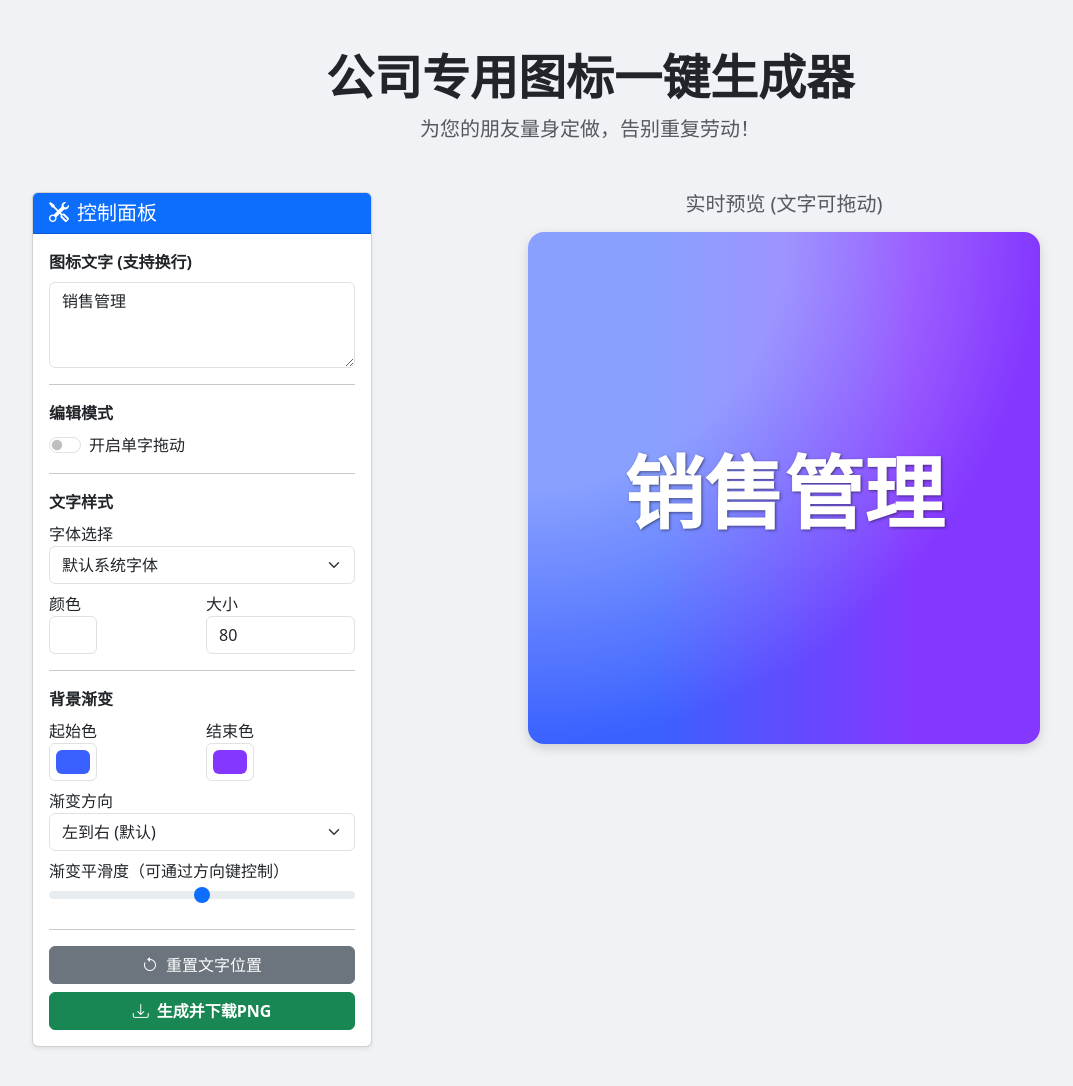
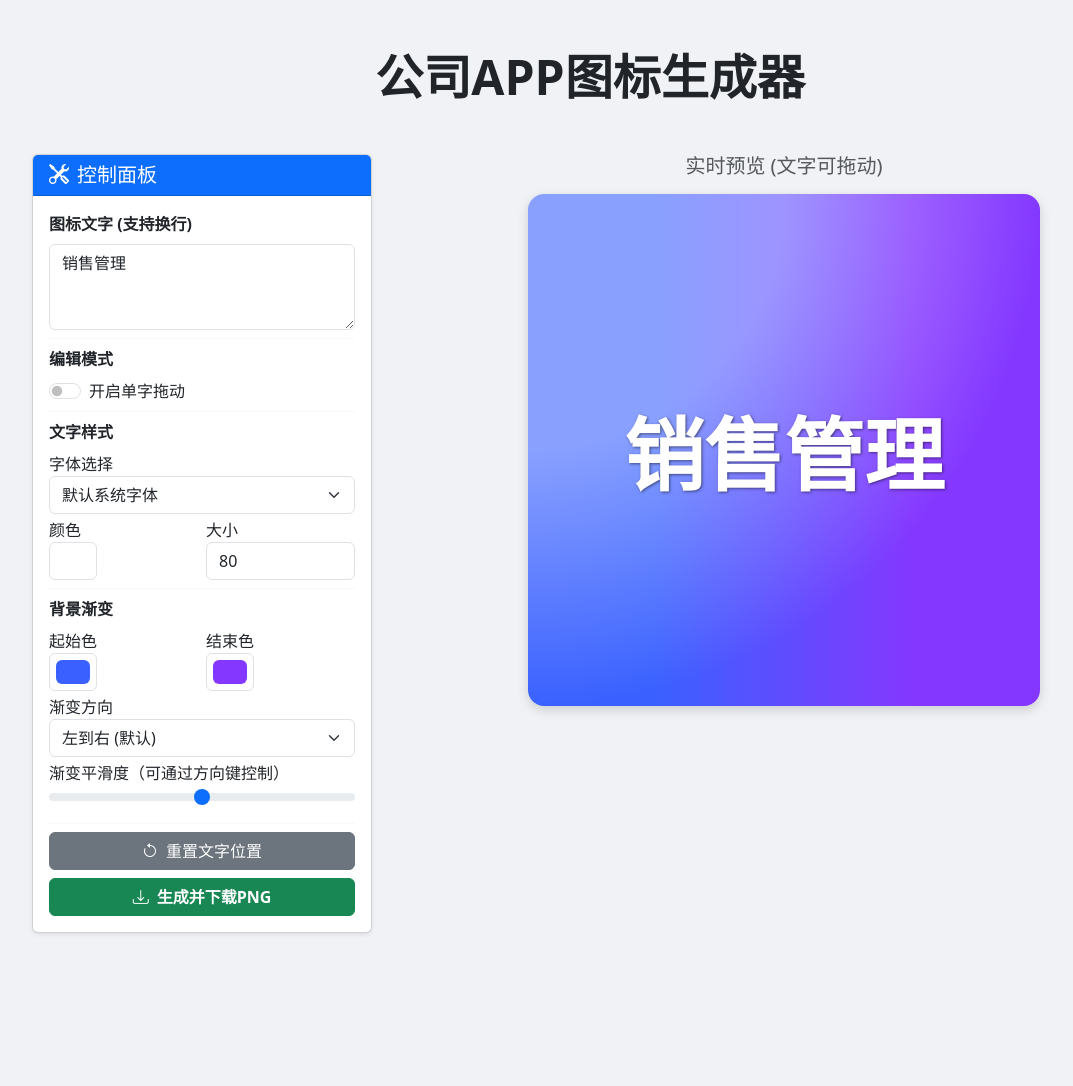
Before and after one commit to ADguyCN990/generage-app-icons, a plain HTML site: page index.html in a window 1280 px wide. Shown: the whole page, without its empty margins (50-1123 px from the left). After the commit the page ends 981 px from the top, so only its background shows below. Drawn offline with nearby package versions, Linux system fonts and the light colour scheme; a web font is replaced by a local one.

Commit message:
feat:美化控制台

```diff
--- a/index.html
+++ b/index.html
@@ -3,7 +3,7 @@
 <head>
     <meta charset="UTF-8">
     <meta name="viewport" content="width=device-width, initial-scale=1.0">
-    <title>公司专用图标一键生成器</title>
+    <title>公司APP图标生成器</title>
     <link href="https://cdn.jsdelivr.net/npm/bootstrap@5.3.3/dist/css/bootstrap.min.css" rel="stylesheet">
     <link rel="stylesheet" href="https://cdn.jsdelivr.net/npm/bootstrap-icons@1.11.3/font/bootstrap-icons.min.css">
     <link rel="preconnect" href="https://fonts.googleapis.com">
@@ -14,8 +14,8 @@
 <body>
     <div class="container my-5">
         <header class="text-center mb-5">
-            <h1 class="display-5 fw-bold">公司专用图标一键生成器</h1>
-            <p class="lead text-muted">为您的朋友量身定做，告别重复劳动！</p>
+            <h1 class="display-5 fw-bold">公司APP图标生成器</h1>
+            <!-- <p class="lead text-muted">为您的朋友量身定做，告别重复劳动！</p> -->
         </header>
 
         <div class="row g-5">
@@ -25,22 +25,22 @@
                         <h5 class="mb-0"><i class="bi bi-tools me-2"></i>控制面板</h5>
                     </div>
                     <div class="card-body">
-                        <div class="mb-3">
+                        <div class="mb-2">
                             <label for="iconText" class="form-label fw-bold">图标文字 (支持换行)</label>
                             <textarea class="form-control" id="iconText" rows="3">销售管理</textarea>
                         </div>
-                        <hr>
-                        <div class="mb-3">
+                        <div class="my-2 border-top border-light"></div>
+                        <div class="mb-2">
                             <label class="form-label fw-bold">编辑模式</label>
                             <div class="form-check form-switch">
                                 <input class="form-check-input" type="checkbox" role="switch" id="individualModeSwitch">
                                 <label class="form-check-label" for="individualModeSwitch">开启单字拖动</label>
                             </div>
                         </div>
-                        <hr>
-                        <div class="mb-3">
+                        <div class="my-2 border-top border-light"></div>
+                        <div class="mb-2">
                             <label class="form-label fw-bold">文字样式</label>
-                            <div class="mb-2">
+                            <div class="mb-1">
                                 <label for="fontFamily" class="form-label-sm">字体选择</label>
                                 <select class="form-select" id="fontFamily">
                                     <option value="-apple-system, BlinkMacSystemFont, 'Segoe UI', 'Helvetica Neue', 'PingFang SC', 'Microsoft YaHei', sans-serif">默认系统字体</option>
@@ -60,10 +60,10 @@
                                 </div>
                             </div>
                         </div>
-                        <hr>
-                        <div class="mb-3">
+                        <div class="my-2 border-top border-light"></div>
+                        <div class="mb-2">
                             <label class="form-label fw-bold">背景渐变</label>
-                            <div class="row g-2 mb-2">
+                            <div class="row g-2 mb-1">
                                 <div class="col">
                                     <label for="bgColor1" class="form-label-sm">起始色</label>
                                     <input type="color" class="form-control form-control-color" id="bgColor1" value="#3a61ff" title="选择渐变起始色">
@@ -73,7 +73,7 @@
                                     <input type="color" class="form-control form-control-color" id="bgColor2" value="#8438ff" title="选择渐变结束色">
                                 </div>
                             </div>
-                            <div class="mb-2">
+                            <div class="mb-1">
                                 <label for="gradientDirection" class="form-label-sm">渐变方向</label>
                                 <select class="form-select" id="gradientDirection">
                                     <option value="to top right">左下到右上</option>
@@ -84,12 +84,12 @@
                                     <option value="to bottom">上到下</option>
                                 </select>
                             </div>
-                            <div class="mb-2">
+                            <div class="mb-1">
                                 <label for="gradientSmoothness" class="form-label-sm">渐变平滑度（可通过方向键控制）</label>
                                 <input type="range" class="form-range" id="gradientSmoothness" min="0" max="100" value="50">
                             </div>
                         </div>
-                        <hr>
+                        <div class="my-2 border-top border-light"></div>
                         <div class="d-grid gap-2">
                              <button id="resetPositionBtn" class="btn btn-secondary"><i class="bi bi-arrow-counterclockwise me-2"></i>重置文字位置</button>
                              <button id="downloadBtn" class="btn btn-success fw-bold"><i class="bi bi-download me-2"></i>生成并下载PNG</button>
```
